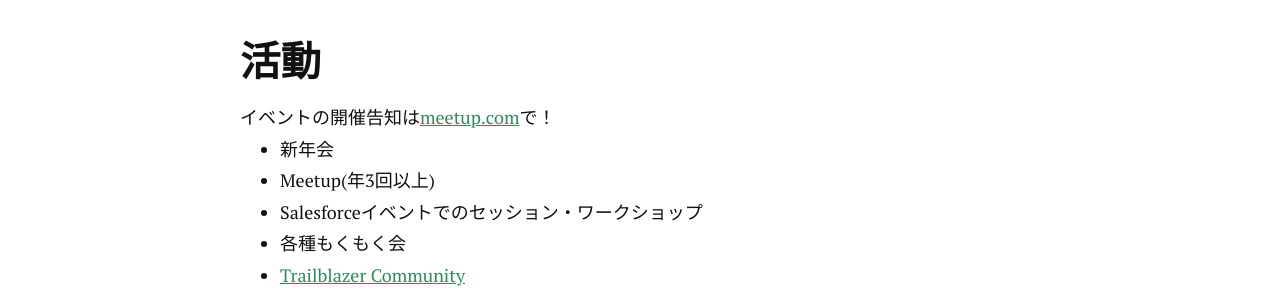
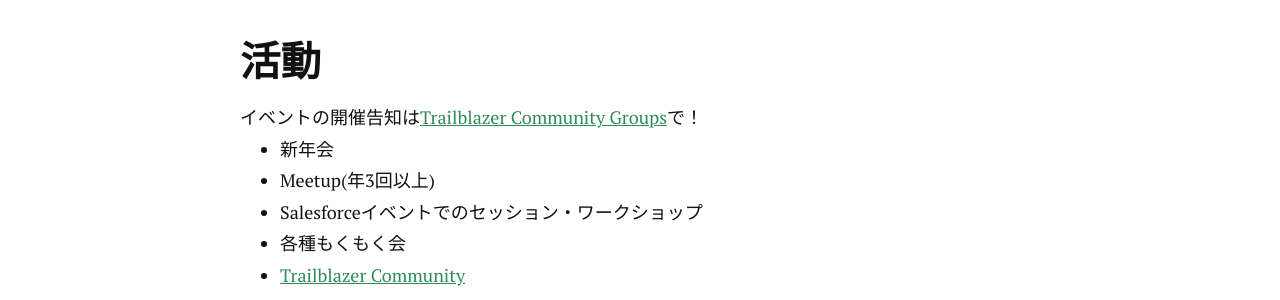
Before and after one commit to sfdgtokyo/sfdgtokyo.github.io, a Jekyll site: the page built from about.md, in a window 1280 px wide. Shown: the part 1140-1440 px from the top of the page. Built offline with Jekyll 4.4.1, drawn with Linux system fonts in a browser that asks for light colours; nearby versions of some CDN libraries.

Commit message:
Update about.md

```diff
--- a/about.md
+++ b/about.md
@@ -18,7 +18,7 @@
 	</ol>
 
 	<h2>活動</h2>
-	イベントの開催告知は<a href="http://www.meetup.com/ja-JP/Tokyo-Salesforce-Developer-Group/" target="\_blank">meetup.com</a>で！
+	イベントの開催告知は<a href="https://trailblazercommunitygroups.com/tokyo-jp-developers-group/" target="\_blank">Trailblazer Community Groups</a>で！
 	<ul>
   	<li>新年会</li>
   	<li>Meetup(年3回以上)</li>
```
